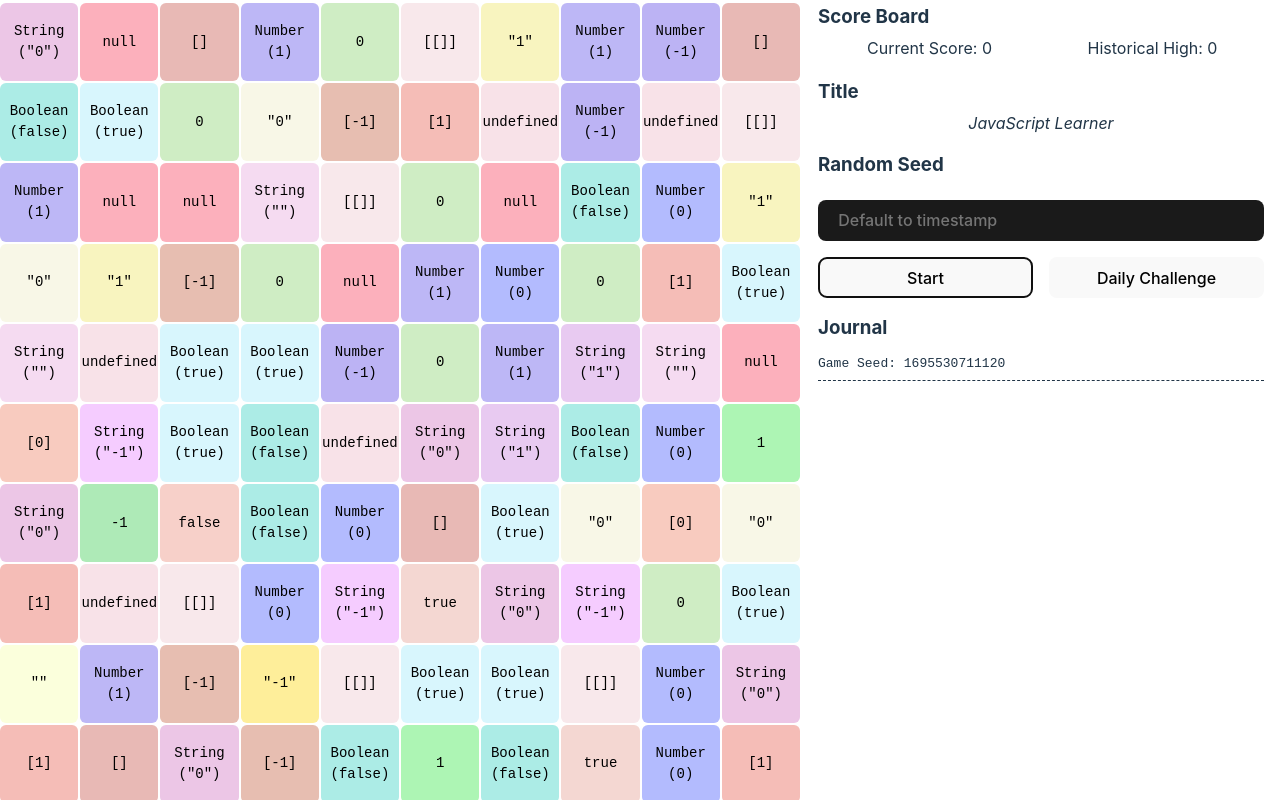
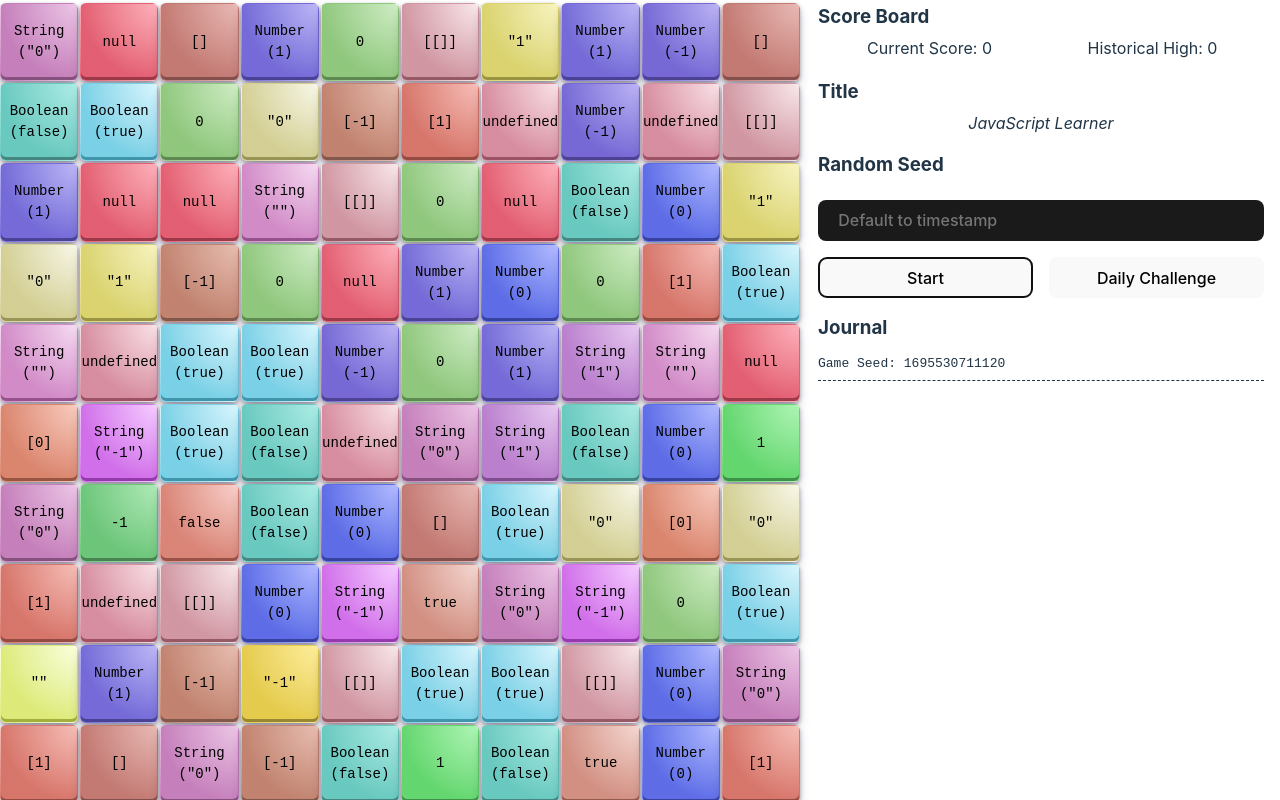
Before and after one commit to HerringtonDarkholme/js-crush, a Vue app: page / in a window 1280 px wide. Both pictures are taken after a click on the button "Start". Shown: the part 333-1133 px from the top of the page. Built offline with nearby package versions, Linux system fonts and the light colour scheme.

Commit message:
feat: button style

```diff
--- a/src/components/Game.vue
+++ b/src/components/Game.vue
@@ -189,7 +189,7 @@ const state = reactive({
             @pointerdown="pointerDown(rowIndex, colIndex)"
             @pointerup="pointerUp"
             @pointermove="pointerMove(rowIndex, colIndex)"
-            :style="{background: col.color}"
+            :style="{'--tile-color': col.color}"
           >
             {{col.text}}
           </div>
@@ -205,27 +205,40 @@ const state = reactive({
   aspect-ratio: 1;
   word-break: break-word;
   border-radius: 6px;
-  transition: all 0.2s ease-in-out;
+  transition: all 0.1s ease-in-out;
   border: 1px solid transparent;
   color: black;
   display: flex;
   align-items: center;
   justify-content: center;
   text-align: center;
+  background-image:
+    radial-gradient(
+      100% 100% at 100% 0,
+      var(--tile-color) 0,
+      color-mix(in hsl, var(--tile-color) 75%, black) 100%
+    );
+  box-shadow:
+    rgba(45, 35, 66, .4) 0 2px 4px,
+    rgba(45, 35, 66, .3) 0 7px 13px -3px,
+    color-mix(in hsl, var(--tile-color) 50%, black) 0 -3px 0 inset;
 }
+
+
 .highlight {
-  transform: translateY(1px) scale(0.98);
+  box-shadow: color-mix(in hsl, var(--tile-color) 50%, black) 0 3px 7px inset;
+  transform: translateY(2px) scale(0.98);
   z-index: 2;
-  box-shadow: 0px 0px 5px rgba(255, 255, 0, 0.5) inset;
-  border-color: yellow;
+  /*border-color: yellow;*/
 }
 .selected {
-  transform: translateY(-1px);
-  box-shadow: 0px 2px 5px rgba(255, 255, 0, 0.8),
-    0px 2px 10px rgba(255, 255, 0, 0.5),
-    0px 2px 15px rgba(255, 255, 0, 0.3);
+  transform: translateY(-2px);
+  box-shadow:
+    rgba(45, 35, 66, .4) 0 4px 8px,
+    rgba(45, 35, 66, .3) 0 7px 13px -3px,
+    color-mix(in hsl, var(--tile-color) 50%, black) 0 -3px 0 inset;
   z-index: 1;
-  border-color: yellow;
+  /*border-color: yellow;*/
 }
 .row {
   gap: 2px;
```
